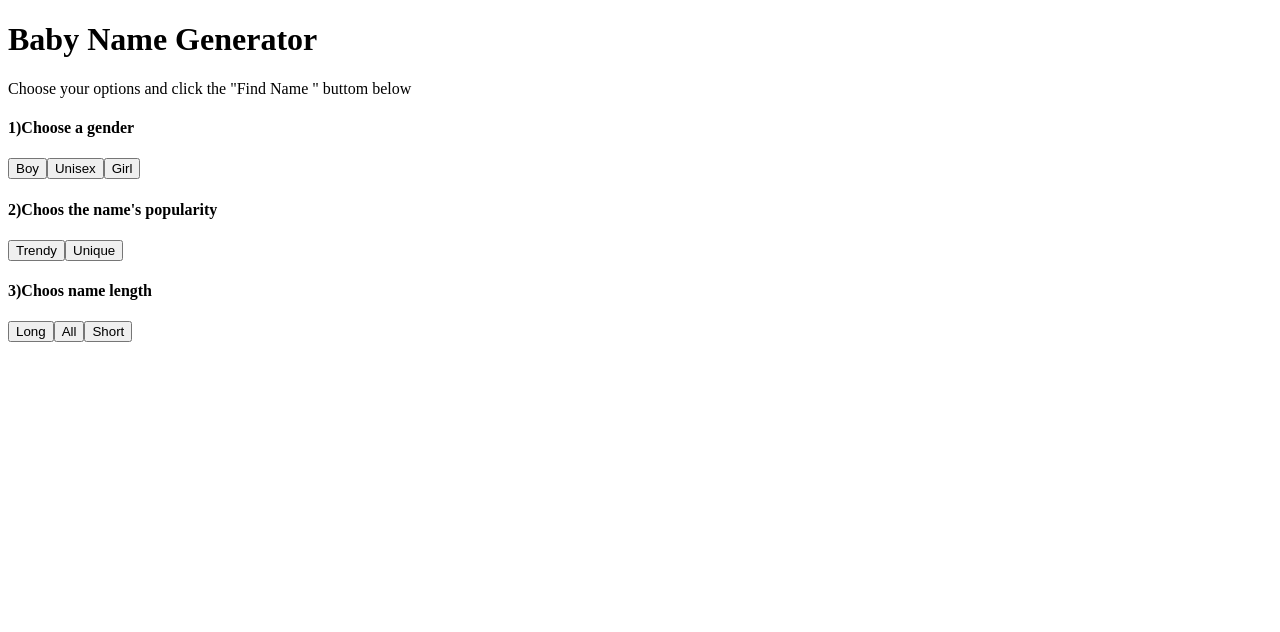
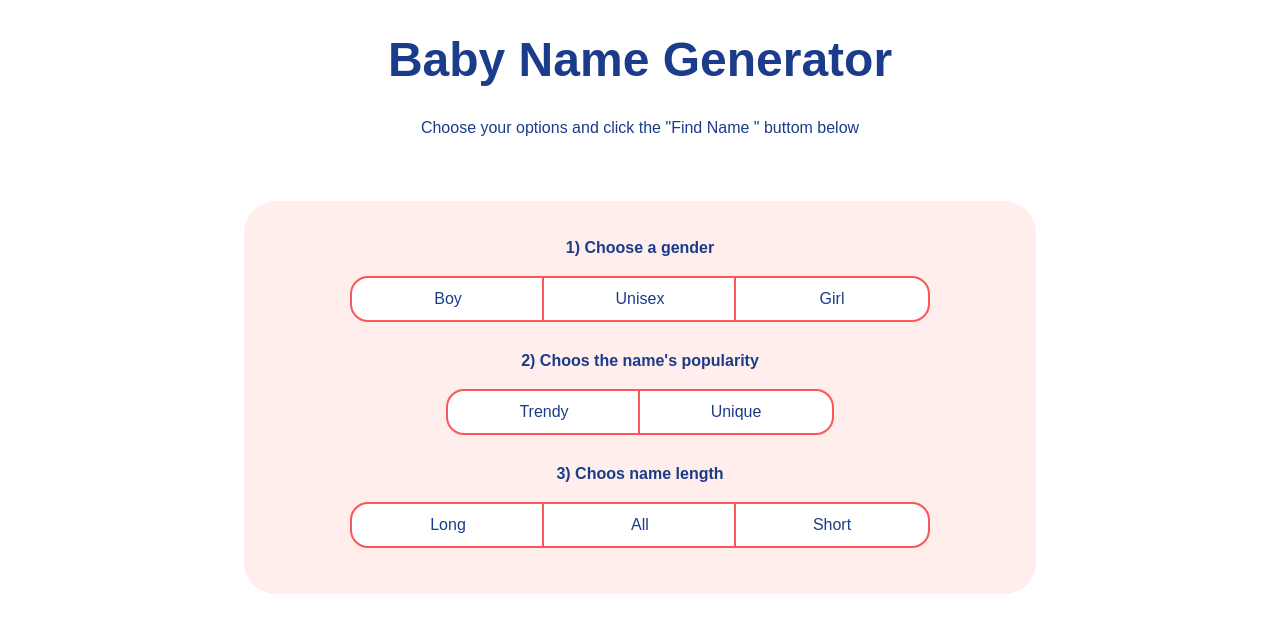
Before and after one commit to ardalan-shahandeh/baby-name-generator, a Nuxt app: page / in a window 1280 px wide. Shown: the top 632 px of the page. Built offline with nearby package versions, Linux system fonts and the light colour scheme.

Commit message:
fix:Add Style

```diff
--- a/app.vue
+++ b/app.vue
@@ -1,41 +1,89 @@
 <template>
-  <div>
+  <div class="container">
     <h1>Baby Name Generator</h1>
     <p>Choose your options and click the "Find Name " buttom below</p>
     <div class="options-container">
       <div class="option-container">
-        <h4>1)Choose a gender</h4>
+        <h4>1) Choose a gender</h4>
 
         <div class="option-buttons">
-          <button>Boy</button>
+          <button class="option">Boy</button>
 
-          <button>Unisex</button>
+          <button class="option">Unisex</button>
 
-          <button>Girl</button>
+          <button class="option">Girl</button>
         </div>
       </div>
 
       <div class="option-container">
-        <h4>2)Choos the name's popularity</h4>
+        <h4>2) Choos the name's popularity</h4>
 
         <div class="option-buttons">
-          <button>Trendy</button>
+          <button class="option">Trendy</button>
 
-          <button>Unique</button>
+          <button class="option">Unique</button>
         </div>
       </div>
 
       <div class="option-container">
-        <h4>3)Choos name length</h4>
+        <h4>3) Choos name length</h4>
 
         <div class="option-buttons">
-          <button>Long</button>
+          <button class="option">Long</button>
 
-          <button>All</button>
+          <button class="option">All</button>
 
-          <button>Short</button>
+          <button class="option">Short</button>
         </div>
       </div>
     </div>
   </div>
 </template>
+
+<style scoped>
+.container {
+  font-family: Arial, Helvetica, sans-serif;
+  color: rgb(27, 60, 138);
+  max-width: 50rem;
+  margin: 0 auto;
+  text-align: center;
+}
+
+.container h1 {
+  font-size: 3rem;
+}
+
+.options-container {
+  background-color: rgb(255, 238, 236);
+  border-radius: 2rem;
+  padding: 1rem;
+  width: 95%;
+  margin: 0 auto;
+  margin-top: 4rem;
+  position: relative;
+}
+
+.option-container {
+  margin-bottom: 2rem;
+}
+
+.option-buttons .option:first-child {
+  border-radius: 1rem 0 0 1rem;
+}
+
+.option-buttons .option:last-child {
+  border-radius: 0 1rem 1rem 0;
+}
+
+.option {
+  background-color: white;
+  outline: 0.15rem solid rgb(249, 87, 89);
+  border: none;
+  padding: 0.75rem;
+  width: 12rem;
+  font-size: 1rem;
+  color: rgb(27, 60, 138);
+  cursor: pointer;
+  font-weight: 300;
+}
+</style>
```
